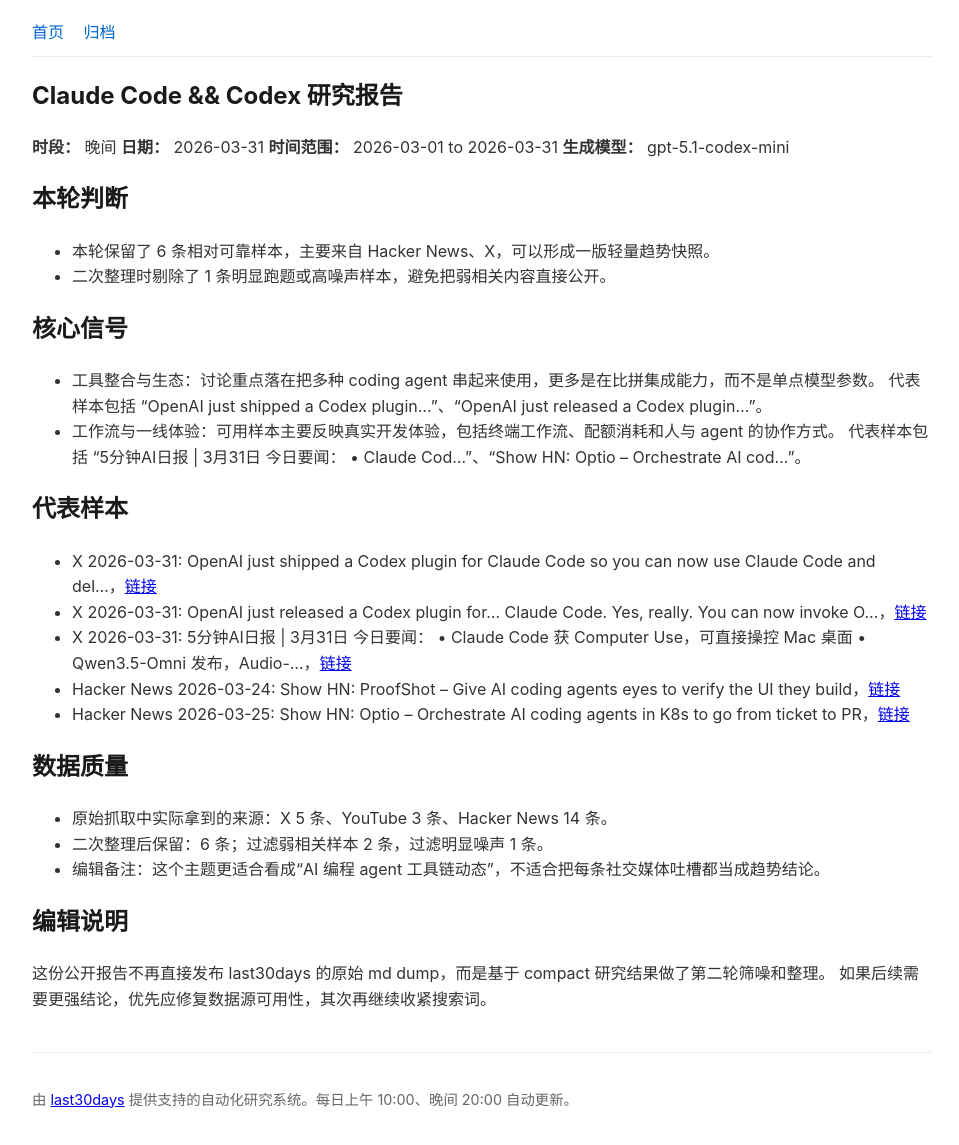
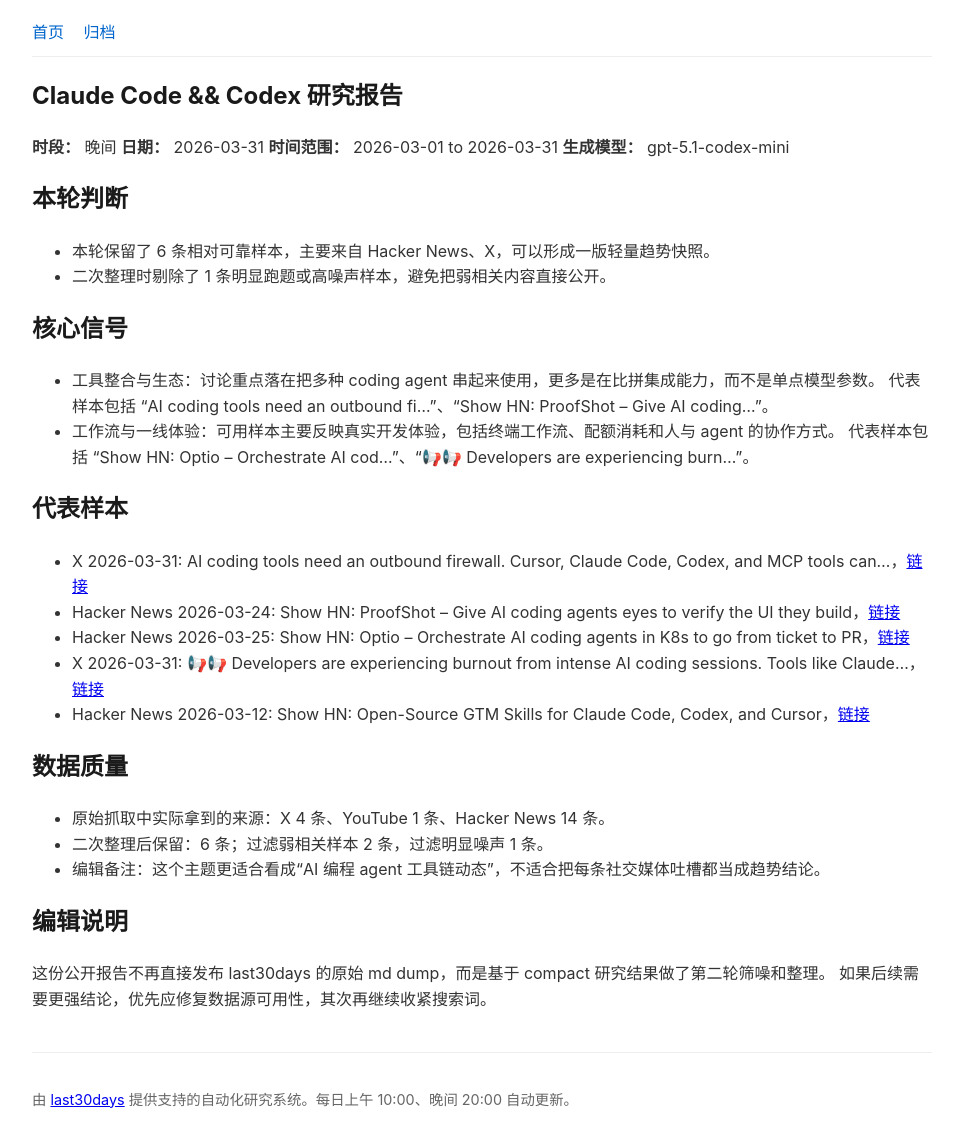
Before and after one commit to ZimengYuan/Report, a Jekyll site: the page built from _research/evening/01-claude-code-codex.md, in a window 1280 px wide. Shown: the whole page, without its empty margins (158-1117 px from the left). Built offline with Jekyll 4.4.1, drawn with Linux system fonts in a browser that asks for light colours.

Commit message:
Research update: evening 2026-03-31 2000

```diff
--- a/_research/evening/01-claude-code-codex.md
+++ b/_research/evening/01-claude-code-codex.md
@@ -21,20 +21,20 @@
 
 ## 核心信号
 
-- 工具整合与生态：讨论重点落在把多种 coding agent 串起来使用，更多是在比拼集成能力，而不是单点模型参数。 代表样本包括 “OpenAI just shipped a Codex plugin…”、“OpenAI just released a Codex plugin…”。
-- 工作流与一线体验：可用样本主要反映真实开发体验，包括终端工作流、配额消耗和人与 agent 的协作方式。 代表样本包括 “5分钟AI日报 \| 3月31日 今日要闻： • Claude Cod…”、“Show HN: Optio – Orchestrate AI cod…”。
+- 工具整合与生态：讨论重点落在把多种 coding agent 串起来使用，更多是在比拼集成能力，而不是单点模型参数。 代表样本包括 “AI coding tools need an outbound fi…”、“Show HN: ProofShot – Give AI coding…”。
+- 工作流与一线体验：可用样本主要反映真实开发体验，包括终端工作流、配额消耗和人与 agent 的协作方式。 代表样本包括 “Show HN: Optio – Orchestrate AI cod…”、“📢📢 Developers are experiencing burn…”。
 
 ## 代表样本
 
-- X 2026-03-31: OpenAI just shipped a Codex plugin for Claude Code so you can now use Claude Code and del…，[链接](https://x.com/Jay_doshi_01/status/2038867755462746345)
-- X 2026-03-31: OpenAI just released a Codex plugin for... Claude Code. Yes, really. You can now invoke O…，[链接](https://x.com/Save_Delete/status/2038887640922263908)
-- X 2026-03-31: 5分钟AI日报 \| 3月31日 今日要闻： • Claude Code 获 Computer Use，可直接操控 Mac 桌面 • Qwen3.5-Omni 发布，Audio-…，[链接](https://x.com/5minaid/status/2038863399644492148)
+- X 2026-03-31: AI coding tools need an outbound firewall. Cursor, Claude Code, Codex, and MCP tools can…，[链接](https://x.com/miles_hanabi/status/2038940002759987220)
 - Hacker News 2026-03-24: Show HN: ProofShot – Give AI coding agents eyes to verify the UI they build，[链接](https://news.ycombinator.com/item?id=47499672)
 - Hacker News 2026-03-25: Show HN: Optio – Orchestrate AI coding agents in K8s to go from ticket to PR，[链接](https://news.ycombinator.com/item?id=47520220)
+- X 2026-03-31: 📢📢 Developers are experiencing burnout from intense AI coding sessions. Tools like Claude…，[链接](https://x.com/ETtech/status/2038916622208172260)
+- Hacker News 2026-03-12: Show HN: Open-Source GTM Skills for Claude Code, Codex, and Cursor，[链接](https://news.ycombinator.com/item?id=47353506)
 
 ## 数据质量
 
-- 原始抓取中实际拿到的来源：X 5 条、YouTube 3 条、Hacker News 14 条。
+- 原始抓取中实际拿到的来源：X 4 条、YouTube 1 条、Hacker News 14 条。
 - 二次整理后保留：6 条；过滤弱相关样本 2 条，过滤明显噪声 1 条。
 - 编辑备注：这个主题更适合看成“AI 编程 agent 工具链动态”，不适合把每条社交媒体吐槽都当成趋势结论。
 
```
Also changed, not shown: _research/evening/02-ai-overview.md (+4 -5 lines).
